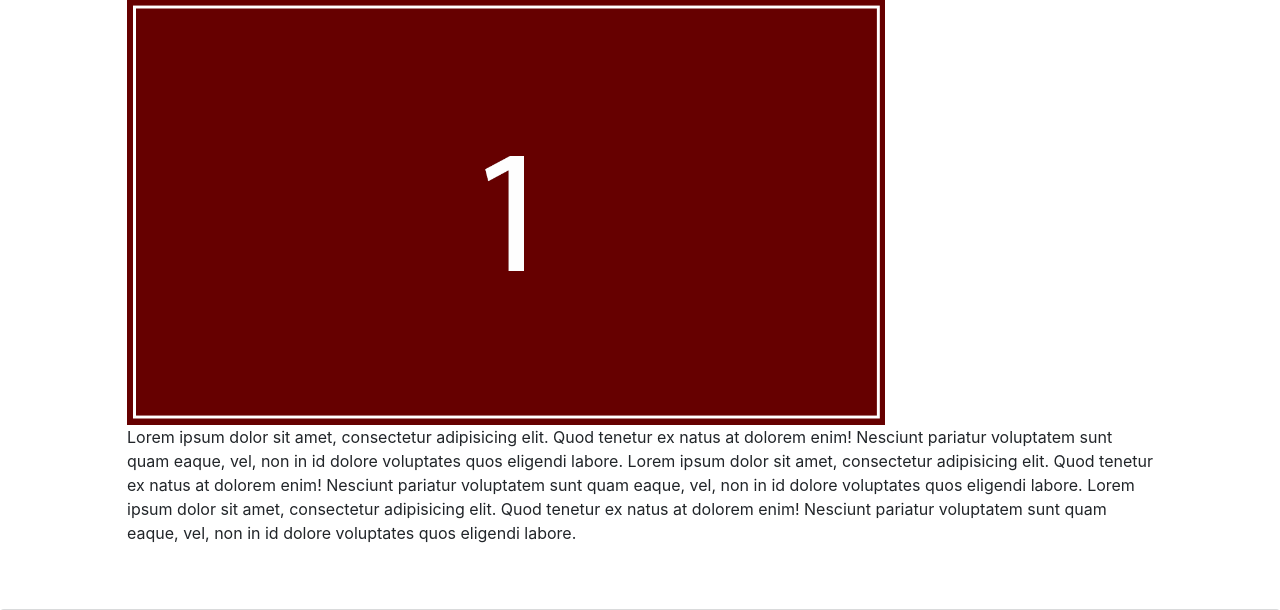
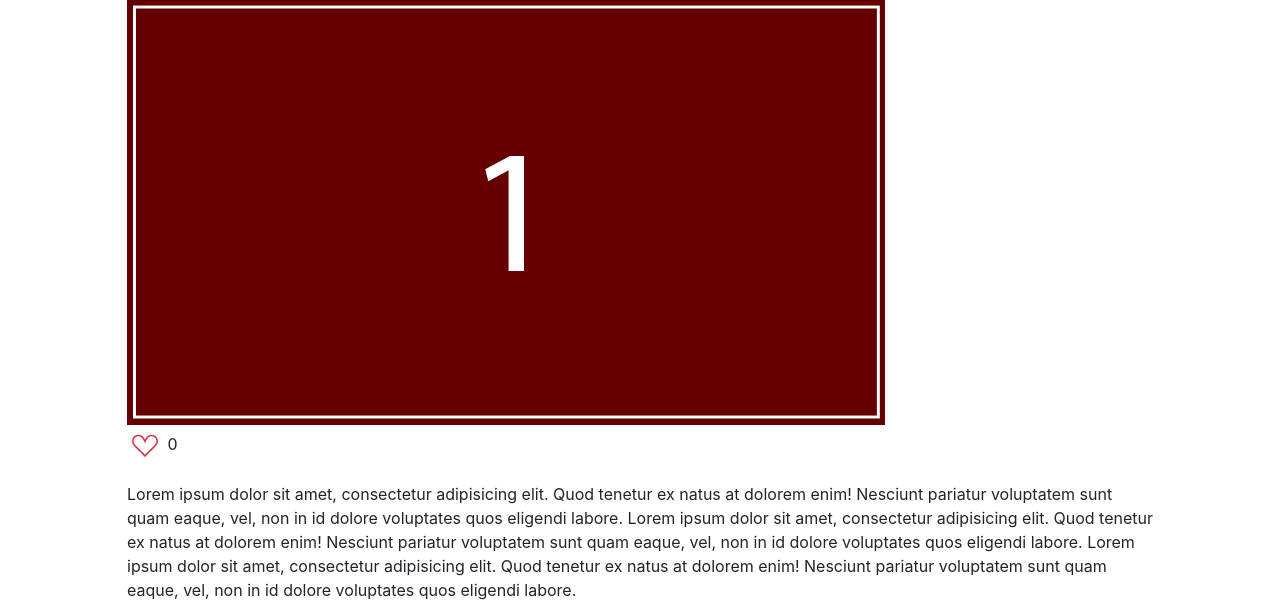
Before and after one commit to 9659tig/Comento-Project, a Django app: page /1/ in a window 1280 px wide. Shown: the part 161-771 px from the top of the page. Run offline with Django 4.2, Linux system fonts and the light colour scheme; data comes from the database, SQL or seed files in the repository; both versions use the stored data as it was after the commit; parts of the project's set-up code (start-up, migrations or seed data) failed here and were passed over; some libraries are stand-ins or nearby versions.

Commit message:
좋아요 기능

```diff
--- a/mysite/models.py
+++ b/mysite/models.py
@@ -8,7 +8,7 @@ class Product(models.Model):
     content = models.TextField()
     pub_date = models.DateTimeField('date published')
     isMain = models.BooleanField()
-
+    like = models.ManyToManyField(User, related_name='likes', blank=True)
     def __str__(self):
         return self.title
 
--- a/mysite/urls.py
+++ b/mysite/urls.py
@@ -4,7 +4,6 @@ from . import views
 urlpatterns = [
     path('', views.index),
     path('products/', views.products),
-    path('<int:content_id>/', views.detail, name='detail'),
     path('comment/create/<int:content_id>/', views.comment_create, name='comment_create'),
     path('comment/update/<int:comment_id>/', views.comment_update, name='comment_update'),
     path('comment/delete/<int:comment_id>/', views.comment_delete, name='comment_delete'),
--- a/mysite/views.py
+++ b/mysite/views.py
@@ -1,4 +1,5 @@
 from django.core.exceptions import PermissionDenied
+from django.http import JsonResponse
 from django.shortcuts import get_object_or_404, render, redirect
 from django.contrib.auth.decorators import  login_required
 from .models import Product, Comment
@@ -65,3 +66,14 @@ def comment_delete(req, comment_id):
     else:
         comment.delete()
     return redirect('detail', content_id=comment.content_list.id)
+
+@login_required(login_url='accounts:login')
+def like(req, content_id):
+    post = Product.objects.get(id=content_id)
+    user = req.user
+    if post.like.filter(id=req.user.id).exists():
+        post.like.remove(user)
+        return JsonResponse({'message': 'deleted', 'like_cnt' : post.like.count()})
+    else:
+        post.like.add(user)
+        return JsonResponse({'message': 'added', 'like_cnt' : post.like.count()})
--- a/pages/urls.py
+++ b/pages/urls.py
@@ -1,10 +1,11 @@
 from django.contrib import admin
 from django.urls import path, include
 from .import views
-from mysite.views import detail
+from mysite.views import detail, like
 
 urlpatterns = [
     path('', views.mainpage),
     path('company/', views.company),
     path('<int:content_id>/', detail, name='detail'),
+    path('like/<int:content_id>/', like, name='likes'),
 ]
--- /dev/null
+++ b/static/likes.js
@@ -0,0 +1,11 @@
+function sendRequest(content_id) {
+    var httpRequest = new XMLHttpRequest();
+
+    httpRequest.onreadystatechange = function() {
+        if (httpRequest.readyState == XMLHttpRequest.DONE && httpRequest.status == 200) {
+            document.getElementById("text").innerHTML = httpRequest.responseText;
+        }
+    };
+    httpRequest.open('GET', "/like/" + content_id + "/", true);
+    httpRequest.send();
+}
--- a/templates/base.html
+++ b/templates/base.html
@@ -12,6 +12,7 @@
         <!-- Core theme CSS (includes Bootstrap)-->
         <link rel="stylesheet" type="text/css" href="{% static 'styles.css' %}"/>
         <link rel="stylesheet" type="text/css" href="{% static 'bootstrap.min.css' %}"/>
+        <script src="{% static 'likes.js' %}"></script>
     </head>
     <body>
         <div class="wrap">
--- a/templates/mysite/content_detail.html
+++ b/templates/mysite/content_detail.html
@@ -1,9 +1,25 @@
 {% extends 'base.html' %}
 {% block content %}
+
 <div class="container px-4 px-lg-5">
     <div class="row gx-4 gx-lg-5 align-items-center my-5">
         <h1>{{content_list.title}}</h1>
         <img src="{{ content_list.image.url }}" class="d-block w-75" alt="...">
+        <p class="post-meta"  onclick="sendRequest({{ content_list.id }}, this)">
+            {% if request.user in content_list.like.all %}
+            <button class="btn btn-link text-danger px-1">
+                <svg xmlns="http://www.w3.org/2000/svg" width="26" height="26" fill="currentColor"  viewBox="0 0 16 16">
+                  <path d="M4 1c2.21 0 4 1.755 4 3.92C8 2.755 9.79 1 12 1s4 1.755 4 3.92c0 3.263-3.234 4.414-7.608 9.608a.513.513 0 0 1-.784 0C3.234 9.334 0 8.183 0 4.92 0 2.755 1.79 1 4 1z"/>
+                </svg>
+            </button> {{ content_list.like.count }}
+            {% else %}
+            <button class="btn btn-link text-danger px-1">
+                <svg xmlns="http://www.w3.org/2000/svg" width="26" height="26" fill="currentColor"  viewBox="0 0 16 16">
+                  <path d="m8 6.236-.894-1.789c-.222-.443-.607-1.08-1.152-1.595C5.418 2.345 4.776 2 4 2 2.324 2 1 3.326 1 4.92c0 1.211.554 2.066 1.868 3.37.337.334.721.695 1.146 1.093C5.122 10.423 6.5 11.717 8 13.447c1.5-1.73 2.878-3.024 3.986-4.064.425-.398.81-.76 1.146-1.093C14.446 6.986 15 6.131 15 4.92 15 3.326 13.676 2 12 2c-.777 0-1.418.345-1.954.852-.545.515-.93 1.152-1.152 1.595L8 6.236zm.392 8.292a.513.513 0 0 1-.784 0c-1.601-1.902-3.05-3.262-4.243-4.381C1.3 8.208 0 6.989 0 4.92 0 2.755 1.79 1 4 1c1.6 0 2.719 1.05 3.404 2.008.26.365.458.716.596.992a7.55 7.55 0 0 1 .596-.992C9.281 2.049 10.4 1 12 1c2.21 0 4 1.755 4 3.92 0 2.069-1.3 3.288-3.365 5.227-1.193 1.12-2.642 2.48-4.243 4.38z"/>
+                </svg>
+            </button> {{ content_list.like.count }}
+            {% endif %}
+        </p>
         <p>{{content_list.content}}</p>
     </div>
 </div>
```
Also changed, not shown: db.sqlite3.
